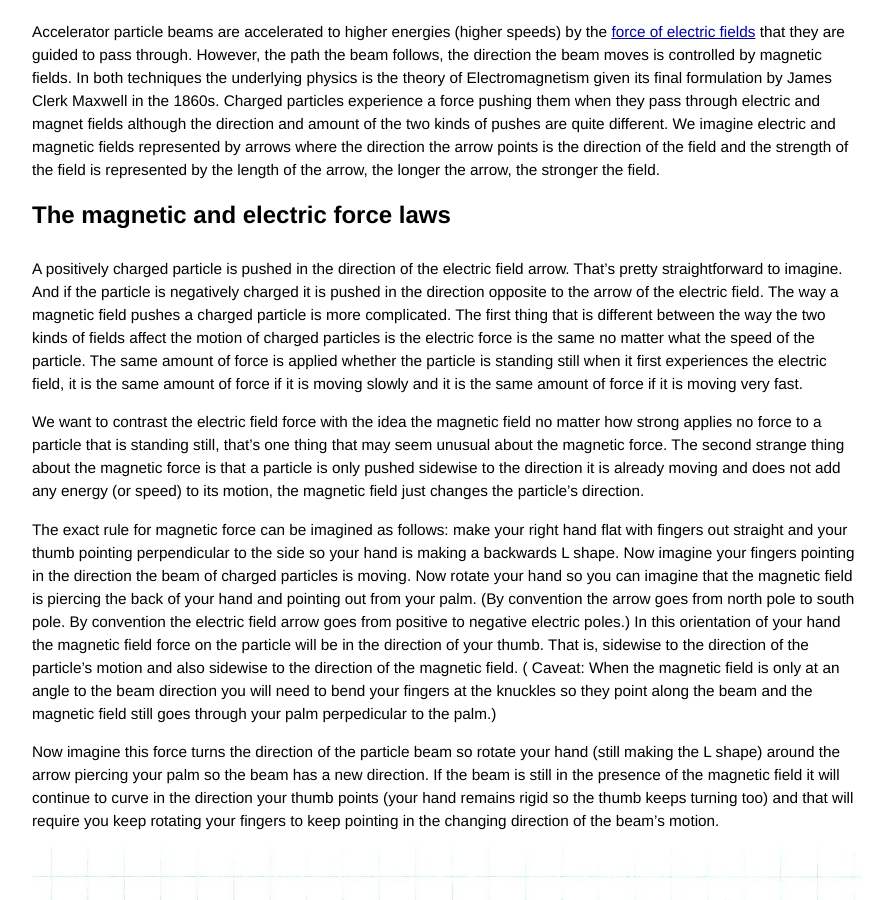
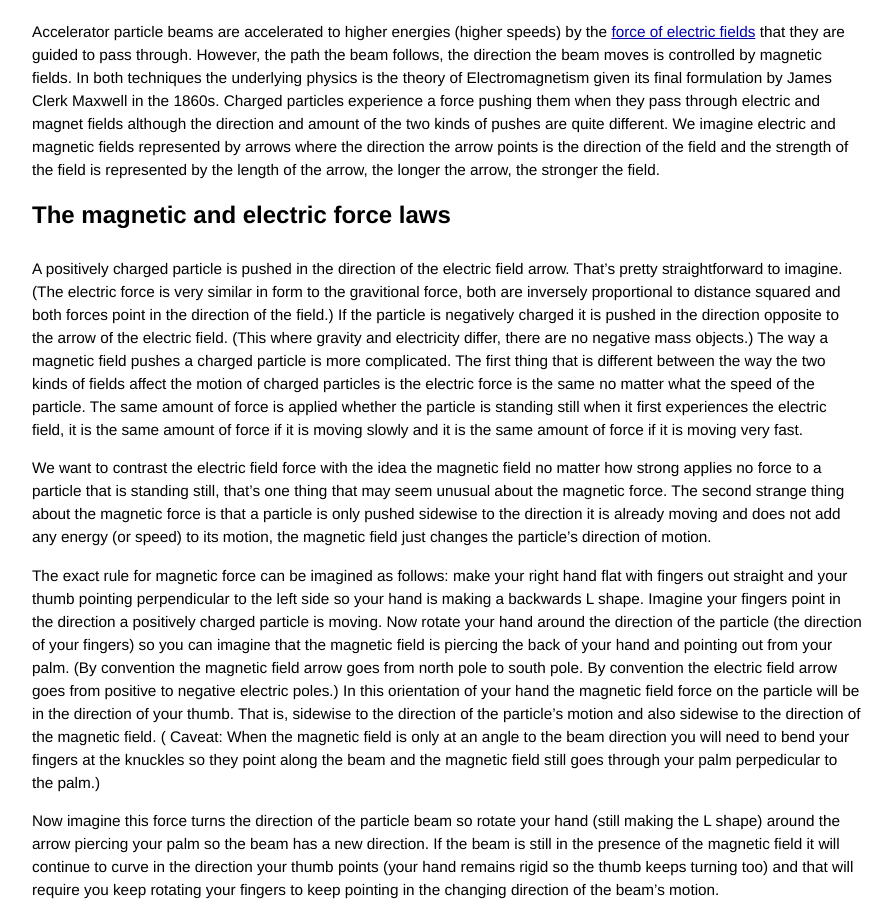
Before and after one commit to grbfacet/facet, a Jekyll site: the page built from beam-control-tutorial.md, in a window 1280 px wide and 900 px high, scrolled down 244 px. Shown: the whole window, without its empty margins (193-1085 px from the left). Built offline with Jekyll 4.4.1, drawn with Linux system fonts in a browser that asks for light colours.

Commit message:
Update beam-control-tutorial.md

```diff
--- a/beam-control-tutorial.md
+++ b/beam-control-tutorial.md
@@ -12,11 +12,11 @@ Accelerator particle beams are accelerated to higher energies (higher speeds) by
 
 # The magnetic and electric force laws
 
-A positively charged particle is pushed in the direction of the electric field arrow. That’s pretty straightforward to imagine. And if the particle is negatively charged it is pushed in the direction opposite to the arrow of the electric field. The way a magnetic field pushes a charged particle is more complicated. The first thing that is different between the way the two kinds of fields affect the motion of charged particles is the electric force is the same no matter what the speed of the particle. The same amount of force is applied whether the particle is standing still when it first experiences the electric field, it is the same amount of force if it is moving slowly and it is the same amount of force if it is moving very fast.
+A positively charged particle is pushed in the direction of the electric field arrow. That’s pretty straightforward to imagine. (The electric force is very similar in form to the gravitional force, both are inversely proportional to distance squared and both forces point in the direction of the field.) If the particle is negatively charged it is pushed in the direction opposite to the arrow of the electric field. (This where gravity and electricity differ, there are no negative mass objects.) The way a magnetic field pushes a charged particle is more complicated. The first thing that is different between the way the two kinds of fields affect the motion of charged particles is the electric force is the same no matter what the speed of the particle. The same amount of force is applied whether the particle is standing still when it first experiences the electric field, it is the same amount of force if it is moving slowly and it is the same amount of force if it is moving very fast.
 
-We want to contrast the electric field force with the idea the magnetic field no matter how strong applies no force to a particle that is standing still, that’s one thing that may seem unusual about the magnetic force. The second strange thing about the magnetic force is that a particle is only pushed sidewise to the direction it is already moving and does not add any energy (or speed) to its motion, the magnetic field just changes the particle's direction.
+We want to contrast the electric field force with the idea the magnetic field no matter how strong applies no force to a particle that is standing still, that’s one thing that may seem unusual about the magnetic force. The second strange thing about the magnetic force is that a particle is only pushed sidewise to the direction it is already moving and does not add any energy (or speed) to its motion, the magnetic field just changes the particle's direction of motion.
 
-The exact rule for magnetic force can be imagined as follows: make your right hand flat with fingers out straight and your thumb pointing perpendicular to the side so your hand is making a backwards L shape. Now imagine your fingers pointing in the direction the beam of charged particles is moving. Now rotate your hand so you can imagine that the magnetic field is piercing the back of your hand and pointing out from your palm. (By convention the arrow goes from north pole to south pole. By convention the electric field arrow goes from positive to negative electric poles.) In this orientation of your hand the magnetic field force on the particle will be in the direction of your thumb. That is, sidewise to the direction of the particle's motion and also sidewise to the direction of the magnetic field. ( Caveat: When the magnetic field is only at an angle to the beam direction you will need to bend your fingers at the knuckles so they point along the beam and the magnetic field still goes through your palm perpedicular to the palm.)
+The exact rule for magnetic force can be imagined as follows: make your right hand flat with fingers out straight and your thumb pointing perpendicular to the left side so your hand is making a backwards L shape. Imagine your fingers point in the direction a positively charged particle is moving. Now rotate your hand around the direction of the particle (the direction of your fingers) so you can imagine that the magnetic field is piercing the back of your hand and pointing out from your palm. (By convention the magnetic field arrow goes from north pole to south pole. By convention the electric field arrow goes from positive to negative electric poles.) In this orientation of your hand the magnetic field force on the particle will be in the direction of your thumb. That is, sidewise to the direction of the particle's motion and also sidewise to the direction of the magnetic field. ( Caveat: When the magnetic field is only at an angle to the beam direction you will need to bend your fingers at the knuckles so they point along the beam and the magnetic field still goes through your palm perpedicular to the palm.)
 
 Now imagine this force turns the direction of the particle beam so rotate your hand (still making the L shape) around the arrow piercing your palm so the beam has a new direction. If the beam is still in the presence of the magnetic field it will continue to curve in the direction your thumb points (your hand remains rigid so the thumb keeps turning too) and that will require you keep rotating your fingers to keep pointing in the changing direction of the beam's motion.
 
```
